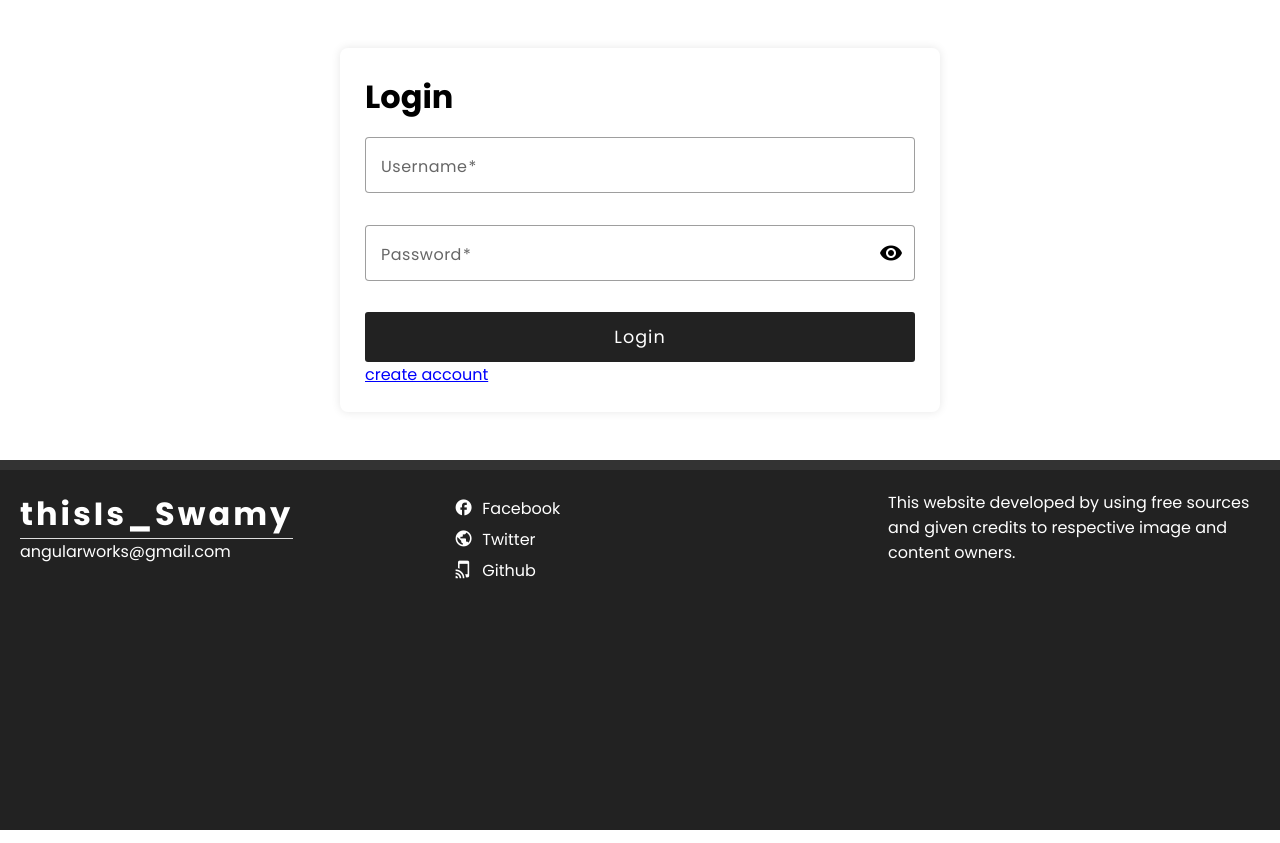
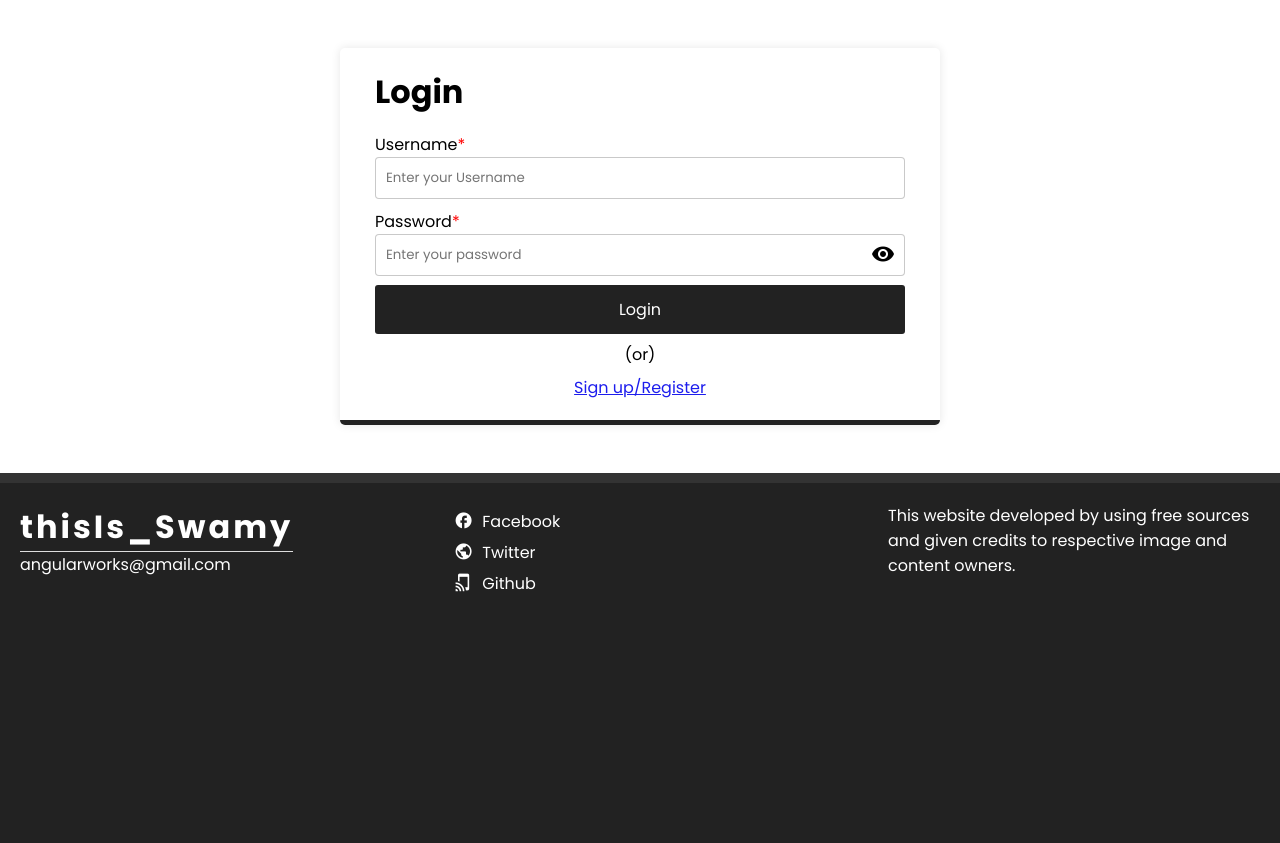
Before and after one commit to thisisswamy/movie-review-angular-app, an Angular app: page /user/login in a window 1280 px wide. Built offline with nearby package versions, Linux system fonts and the light colour scheme.

Commit message:
modified login and signup pages

```diff
--- a/src/app/app.component.scss
+++ b/src/app/app.component.scss
@@ -0,0 +1,3 @@
+.wrapper{
+    background-color: #ffff;
+}
--- a/src/app/user/login/login.component.html
+++ b/src/app/user/login/login.component.html
@@ -1,33 +1,34 @@
 <div class="wrapper">
   <div class="login-container">
-        <form [formGroup]="loginForm">
+      <form [formGroup]="loginForm" (ngSubmit)="submit()">
           <h1>Login</h1>
-            <mat-form-field appearance="outline" class="example-full-width">
-              <mat-label>Username</mat-label>
-              <input matInput
+          <p class="user-pwd-error" *ngIf="isInvalidCreds"></p>
+          <div class="form-input">
+            <label for="">Username</label>
+            <input type="text"
             formControlName="email"
-              [errorStateMatcher]="matcher"
-              placeholder="Enter username">
-              <mat-error *ngIf="loginForm.get('email')?.hasError('email') && !loginForm.get('email')?.hasError('required')">
-                Please enter a valid email address
-              </mat-error>
-              <mat-error *ngIf="loginForm.get('email')?.hasError('required')">
-                Username is <strong>required</strong>
-              </mat-error>
-            </mat-form-field>
-            <mat-form-field appearance="outline" class="example-full-width">
-              <mat-label>Password</mat-label>
-              <input [type]="!hide ? 'password' : 'text'"  matInput formControlName="password" [errorStateMatcher]="matcher"
-                     placeholder="Enter username">
-                     <mat-icon matSuffix (click)="hide = !hide">{{hide ? 'visibility_off' : 'visibility'}}</mat-icon>
-              <mat-error class="err-msg" *ngIf="loginForm.get('password')?.hasError('required')">
-                Password is <strong>required</strong>
-              </mat-error>
-            </mat-form-field>
+            placeholder="Enter your Username"
+            [class.error-class]="loginForm.get('email')?.errors && loginForm.get('email')?.touched"
+            >
+            <small *ngIf="loginForm.get('email')?.hasError('required') && loginForm.get('email')?.touched">Username is required</small>
+          </div>
+          <div class="form-input">
+            <label for="">Password</label>
+            <span class="eye-icon" (click)="isPwdHide = !isPwdHide">
+              <mat-icon>{{isPwdHide ? 'visibility_off' : 'visibility'}}</mat-icon>
+            </span>
+            <input [type]="isPwdHide ? 'text':'password'"
+            formControlName="password"
+            placeholder="Enter your password"
+            [class.error-class]="loginForm.get('password')?.errors && loginForm.get('password')?.touched"
+            >
+            <small *ngIf="loginForm.get('password')?.hasError('required') && loginForm.get('password')?.touched">Password is required</small>
+            <small *ngIf="!loginForm.get('password')?.hasError('required') && loginForm.get('password')?.hasError('pattern') && loginForm.get('password')?.touched">Invalid Password</small>
+          </div>
           <div class="button-area">
               <button>Login</button>
-                <small><a routerLink="/user/sign-up">create account</a></small><br>
-
+              (or)
+              <a routerLink="/user/sign-up">Sign up/Register</a>
           </div>
         </form>
 
--- a/src/app/user/login/login.component.scss
+++ b/src/app/user/login/login.component.scss
@@ -5,11 +5,12 @@
     margin: 3em;
     .login-container{
         max-width: 600px;
-        min-width: 450px;
+        min-width: 400px;
         width: 100%;
-        padding: 25px;
-        border-radius: 8px;
+        padding: 20px  35px;
+        border-radius: 5px;
         box-shadow: 0 0 10px 0 rgba(0 0 0/10%);
+        border-bottom: 5px solid #222;
         form{
             display: flex;
             flex-direction: column;
@@ -18,22 +19,79 @@
                 margin:0 0 .2em 0;
                 //border-bottom: 2px solid rgb(13, 13, 188);
             }
+            .user-pwd-error{
+                font-size: .9em;
+                color: red;
+            }
+            .form-input{
+                position: relative;
+                label{
+                    font-size: 1em;
+                }
+                label:after{
+                    content: "*";
+                    color: red;
+                }
+                input{
 
-            .mat-form-field{
-                .mat-icon{
-                    color: #222;
+                    border: 1.2px solid #b1b1b1b1;
+                    width: 100%;
+                    border-radius: 4px;
+                    padding: 10px;
+                }
+                .error-class{
+                    border: 1.5px solid red;
                 }
                 small{
+                    color: red;
+                    font-size: .8em;
+                }
+                input:focus{
+                    border: none;
+                    outline: none;
+                    background-color: #f1f3f4;
+                    border-bottom: 2px solid #000000;
+                }
+                .eye-icon{
+                    position: absolute;
+                    right: 10px;
+                    top: 33px;
 
                 }
             }
+            .password-info{
+                background-color: #f1f3f4;
+                color: #222;
+                border-radius: 8px;
+                padding: 6px;
+                p{
+                    margin: 2px 0 4px 0;
+                    font-size: .7em;
+                    border-bottom: 1.2px solid #000000;
+                    display: inline-block;
+                }
+                ul{
+                    margin: 0;
+                    padding: 0;
+                    font-size: .6em;
+                    font-style: italic;
+                    list-style: none;
+                    li::before{
+                        content: "-";
+                        padding: 0 8px;
+                    }
+
+                }
+            }
+
+
             .button-area{
-                small{
-                    margin-top: .7em;
-                    a{
-                        font-size: 1.2em;
-                        color: rgb(0, 0, 252);
-                    }
+                display: flex;
+                flex-direction: column;
+                gap: .5em;
+                text-align: center;
+                a{
+                    color: rgb(29, 29, 237);
                 }
                 button{
                     width: 100%;
@@ -43,12 +101,12 @@
                     color: #fff;
                     padding: 12px 0;
                     border-radius: 3px;
-                    font-size: 1.1em;
+                    font-size: 1em;
                     cursor: pointer;
-                    letter-spacing: 1px;
+                    // letter-spacing: 1px;
                 }
                 button:hover{
-                    background-color: rgb(182, 4, 4);
+                    background-color: red
                 }
             }
         }
--- a/src/app/user/signup/signup.component.html
+++ b/src/app/user/signup/signup.component.html
@@ -1,44 +1,56 @@
 <div class="wrapper">
     <div class="login-container">
-        <form [formGroup]="signUpForm">
+        <form [formGroup]="signUpForm" (ngSubmit)="submit()">
             <h1>Sign up</h1>
-            <mat-form-field appearance="outline" class="example-full-width">
-              <mat-label>Username</mat-label>
-              <input matInput
+            <div class="form-input">
+              <label for="">E-mail</label>
+              <input type="text"
               formControlName="email"
-              [errorStateMatcher]="matcher"
-              placeholder="Enter username">
-              <mat-error *ngIf="signUpForm.get('email')?.hasError('email') && !signUpForm.get('email')?.hasError('required')">
-                Please enter a valid email address
-              </mat-error>
-              <mat-error *ngIf="signUpForm.get('email')?.hasError('required')">
-                Username is <strong>required</strong>
-              </mat-error>
-            </mat-form-field>
-            <mat-form-field appearance="outline" class="example-full-width">
-              <mat-label>Password</mat-label>
-              <input [type]="!hide ? 'password' : 'text'"  matInput formControlName="password" [errorStateMatcher]="matcher"
-                     placeholder="Enter username">
-                     <mat-icon matSuffix (click)="hide = !hide">{{hide ? 'visibility_off' : 'visibility'}}</mat-icon>
-              <mat-error class="err-msg" *ngIf="signUpForm.get('password')?.hasError('required')">
-                Password is <strong>required</strong>
-              </mat-error>
-            </mat-form-field>
-            <mat-form-field appearance="outline" class="example-full-width">
-              <mat-label>Confirm Password</mat-label>
-              <input [type]="!hide ? 'password' : 'text'"  matInput formControlName="confirmPassword" [errorStateMatcher]="matcher"
-                     placeholder="Enter username">
-                     <mat-icon matSuffix (click)="hide = !hide">{{hide ? 'visibility_off' : 'visibility'}}</mat-icon>
-              <mat-error class="err-msg" *ngIf="signUpForm.get('confirmPassword')?.hasError('required')">
-                confirm password is <strong>required</strong>
+              placeholder="Enter your email address"
+              [class.error-class]="signUpForm.get('email')?.errors && signUpForm.get('email')?.touched"
+              >
+              <small *ngIf="signUpForm.get('email')?.hasError('required') && signUpForm.get('email')?.touched">Email is required</small>
+              <small *ngIf="!signUpForm.get('email')?.hasError('reuired') && signUpForm.get('email')?.hasError('email')">Invalid email address</small>
+            </div>
+            <div class="form-input">
+              <label for="">Password</label>
+              <span class="eye-icon" (click)="isPwdHide = !isPwdHide">
+                <mat-icon>{{isPwdHide ? 'visibility_off' : 'visibility'}}</mat-icon>
+              </span>
+              <input [type]="isPwdHide ? 'text':'password'"
+              formControlName="password"
+              placeholder="Enter your password"
+              [class.error-class]="signUpForm.get('password')?.errors && signUpForm.get('password')?.touched"
+              >
+              <small *ngIf="signUpForm.get('password')?.hasError('required') && signUpForm.get('password')?.touched">Password is required</small>
+              <small *ngIf="!signUpForm.get('password')?.hasError('required') && signUpForm.get('password')?.hasError('pattern') && signUpForm.get('password')?.touched">Invalid Password</small>
+            </div>
+            <div class="password-info">
+              <p>Password Requirements</p>
+              <ul>
+                <li>Password should 8 charcters in length</li>
+                <li>Password should contain atleast one uppercase letter </li>
+                <li>Password should contain atleast one Lowercase letter </li>
+                <li>Password should contain atleast one digit </li>
+                <li>Password should contain atleast one special character</li>
+              </ul>
 
-              </mat-error>
-              <mat-error class="err-msg" *ngIf="!signUpForm?.errors?.['misMatch'] && !signUpForm.get('confirmPassword')?.hasError('required')">
-                password and confirm password mismatch
-              </mat-error>
-            </mat-form-field>
+            </div>
+            <div class="form-input">
+              <label for="">Confirm Password</label>
+              <input type="text"
+              formControlName="confirmPassword"
+              placeholder="Enter your confirm password"
+              [class.error-class]="(signUpForm.get('confirmPassword')?.errors && signUpForm.get('confirmPassword')?.touched) || (signUpForm.get('confirmPassword')?.value !== signUpForm.get('password')?.value && signUpForm.get('confirmPassword')?.touched)"
+              >
+              <small  *ngIf="signUpForm.get('confirmPassword')?.hasError('required') && signUpForm.get('confirmPassword')?.touched">Confirm password required</small>
+              <small  *ngIf="signUpForm.get('confirmPassword')?.value !== signUpForm.get('password')?.value && signUpForm.get('confirmPassword')?.touched">Confirm password mismatch</small>
+            </div>
+
             <div class="button-area">
                 <button>Submit</button>
+                (or)
+                <a routerLink="/user/login">Login</a>
             </div>
           </form>
 
--- a/src/app/user/signup/signup.component.scss
+++ b/src/app/user/signup/signup.component.scss
@@ -5,11 +5,12 @@
     margin: 3em;
     .login-container{
         max-width: 600px;
-        min-width: 450px;
+        min-width: 400px;
         width: 100%;
-        padding: 25px;
-        border-radius: 8px;
+        padding: 20px  35px;
+        border-radius: 5px;
         box-shadow: 0 0 10px 0 rgba(0 0 0/10%);
+        border-bottom: 5px solid #222;
         form{
             display: flex;
             flex-direction: column;
@@ -18,22 +19,77 @@
                 margin:0 0 .2em 0;
                 //border-bottom: 2px solid rgb(13, 13, 188);
             }
+            .form-input{
+                position: relative;
+                label{
+                    font-size: 1em;
+                }
+                label:after{
+                    content: "*";
+                    color: red;
+                }
+                input{
 
-            .mat-form-field{
-                .mat-icon{
-                    color: #222;
+                    border: 1.2px solid #b1b1b1b1;
+                    width: 100%;
+                    border-radius: 4px;
+
+                    padding: 10px;
+
+
+                }
+                .error-class{
+                    border: 1.5px solid red;
                 }
                 small{
+                    color: red;
+                    font-size: .8em;
+                }
+                input:focus{
+                    border: none;
+                    outline: none;
+                    background-color: #f1f3f4;
+                    border-bottom: 2px solid #000000;
+                }
+                .eye-icon{
+                    position: absolute;
+                    right: 10px;
+                    top: 33px;
+                }
+            }
+            .password-info{
+                background-color: #f1f3f4;
+                color: #222;
+                border-radius: 8px;
+                padding: 6px;
+                p{
+                    margin: 2px 0 4px 0;
+                    font-size: .7em;
+                    border-bottom: 1.2px solid #000000;
+                    display: inline-block;
+                }
+                ul{
+                    margin: 0;
+                    padding: 0;
+                    font-size: .6em;
+                    font-style: italic;
+                    list-style: none;
+                    li::before{
+                        content: "-";
+                        padding: 0 8px;
+                    }
 
                 }
             }
+
+
             .button-area{
-                small{
-                    margin-top: .7em;
-                    a{
-                        font-size: 1.2em;
-                        color: rgb(0, 0, 252);
-                    }
+                display: flex;
+                flex-direction: column;
+                gap: .5em;
+                text-align: center;
+                a{
+                    color: rgb(29, 29, 237);
                 }
                 button{
                     width: 100%;
@@ -43,12 +99,12 @@
                     color: #fff;
                     padding: 12px 0;
                     border-radius: 3px;
-                    font-size: 1.1em;
+                    font-size: 1em;
                     cursor: pointer;
-                    letter-spacing: 1px;
+                    // letter-spacing: 1px;
                 }
                 button:hover{
-                    background-color: rgb(182, 4, 4);
+                    background-color: red
                 }
             }
         }
```
Also changed, not shown: src/app/common/services/Error-handler.ts (+4 -6 lines), src/app/user/login/login.component.ts (+11 -1 lines), src/app/user/signup/signup.component.ts (+13 -5 lines). Lines whose indentation alone changed are shown as unchanged.
